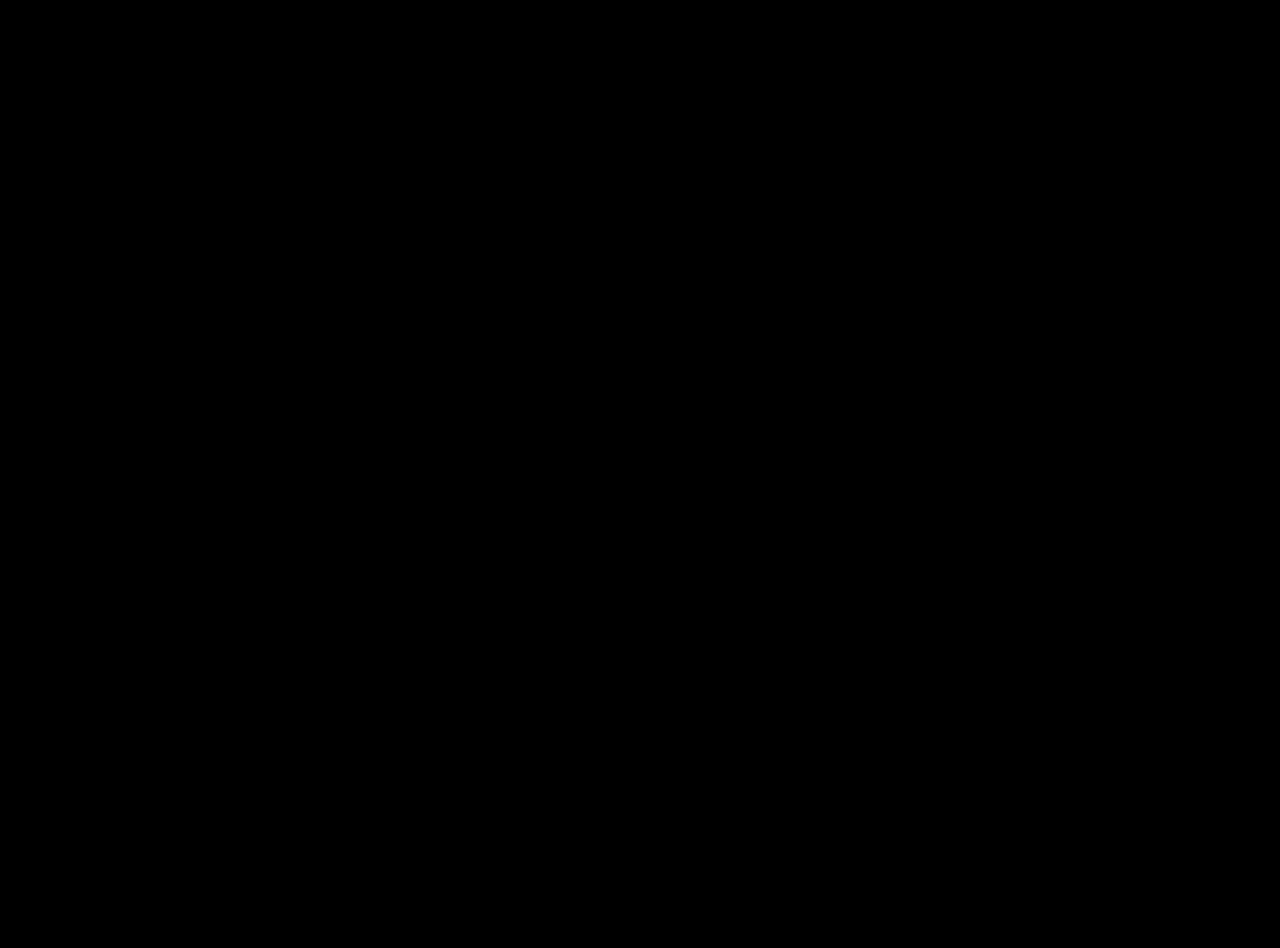
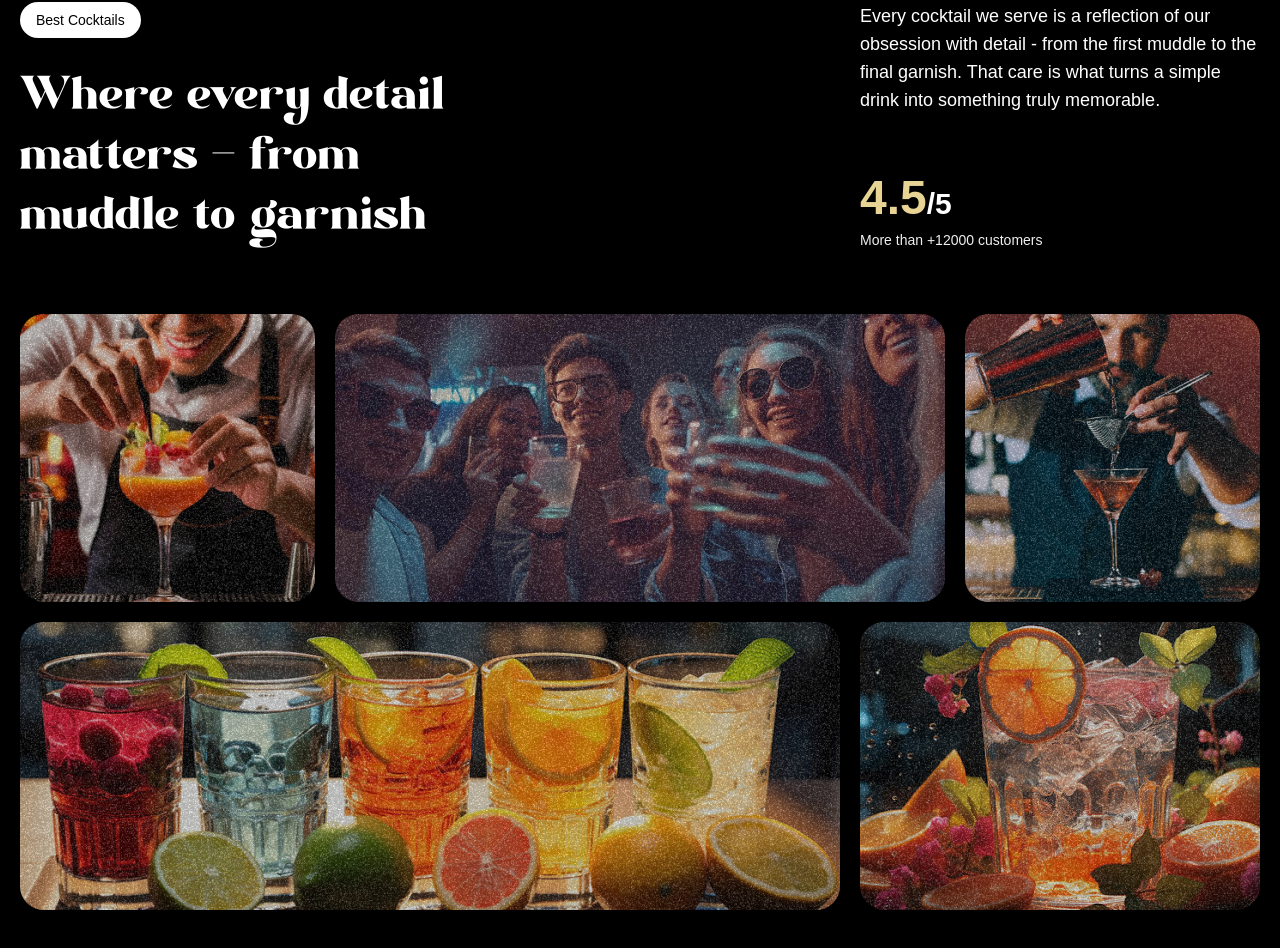
Before and after one commit to tonybnya/mojito, a React (Vite) app: page / in a window 1280 px wide. Shown: the part 1710-2658 px from the top of the page. Before the commit the page ends 1600 px from the top, so only its background shows below. Built offline with nearby package versions, Linux system fonts and the light colour scheme; a web font is replaced by a local one.

Commit message:
feat: implement about section

```diff
--- a/src/App.jsx
+++ b/src/App.jsx
@@ -3,6 +3,7 @@
 import { ScrollTrigger, SplitText } from "gsap/all";
 import gsap from "gsap";
 import Cocktails from "./components/Cocktails";
+import About from "./components/About";
 
 gsap.registerPlugin(ScrollTrigger, SplitText);
 
@@ -12,6 +13,7 @@
       <Navbar />
       <Hero />
       <Cocktails />
+      <About />
     </main>
   );
 };
--- /dev/null
+++ b/src/components/About.jsx
@@ -0,0 +1,101 @@
+import { SplitText } from "gsap/all";
+import { useGSAP } from "@gsap/react";
+import gsap from "gsap";
+
+const About = () => {
+  useGSAP(() => {
+    const titleSplit = SplitText.create("#about h2", {
+      type: "words",
+    });
+
+    const scrollTimeline = gsap.timeline({
+      scrollTrigger: {
+        trigger: "#about",
+        start: "top center",
+      },
+    });
+
+    scrollTimeline
+      .from(titleSplit.words, {
+        opacity: 0,
+        duration: 1,
+        yPercent: 100,
+        ease: "expo.out",
+        stagger: 0.02,
+      })
+      .from(
+        ".top-grid div, .bottom-grid div",
+        {
+          opacity: 0,
+          duration: 1,
+          ease: "power1.inOut",
+          stagger: 0.04,
+        },
+        "-=0.5",
+      );
+  });
+
+  return (
+    <div id="about">
+      <div className="mb-16 md:px-0 px-5">
+        <div className="content">
+          <div className="md:col-span-8">
+            <p className="badge">Best Cocktails</p>
+            <h2>
+              Where every detail matters <span className="text-white">-</span>{" "}
+              from muddle to garnish
+            </h2>
+          </div>
+          <div className="sub-content">
+            <p>
+              Every cocktail we serve is a reflection of our obsession with
+              detail - from the first muddle to the final garnish. That care is
+              what turns a simple drink into something truly memorable.
+            </p>
+
+            <div>
+              <p className="md:text-3xl text-xl font-bold">
+                <span>4.5</span>/5
+              </p>
+
+              <p className="text-sm text-white-100">
+                More than +12000 customers
+              </p>
+            </div>
+          </div>
+        </div>
+      </div>
+
+      <div className="top-grid">
+        <div className="md:col-span-3">
+          <div className="noisy" />
+          <img src="/images/abt1.png" alt="grid-img-1" />
+        </div>
+
+        <div className="md:col-span-6">
+          <div className="noisy" />
+          <img src="/images/abt2.png" alt="grid-img-2" />
+        </div>
+
+        <div className="md:col-span-3">
+          <div className="noisy" />
+          <img src="/images/abt5.png" alt="grid-img-5" />
+        </div>
+      </div>
+
+      <div className="bottom-grid">
+        <div className="md:col-span-8">
+          <div className="noisy" />
+          <img src="/images/abt3.png" alt="grid-img-3" />
+        </div>
+
+        <div className="md:col-span-4">
+          <div className="noisy" />
+          <img src="/images/abt4.png" alt="grid-img-4" />
+        </div>
+      </div>
+    </div>
+  );
+};
+
+export default About;
```
